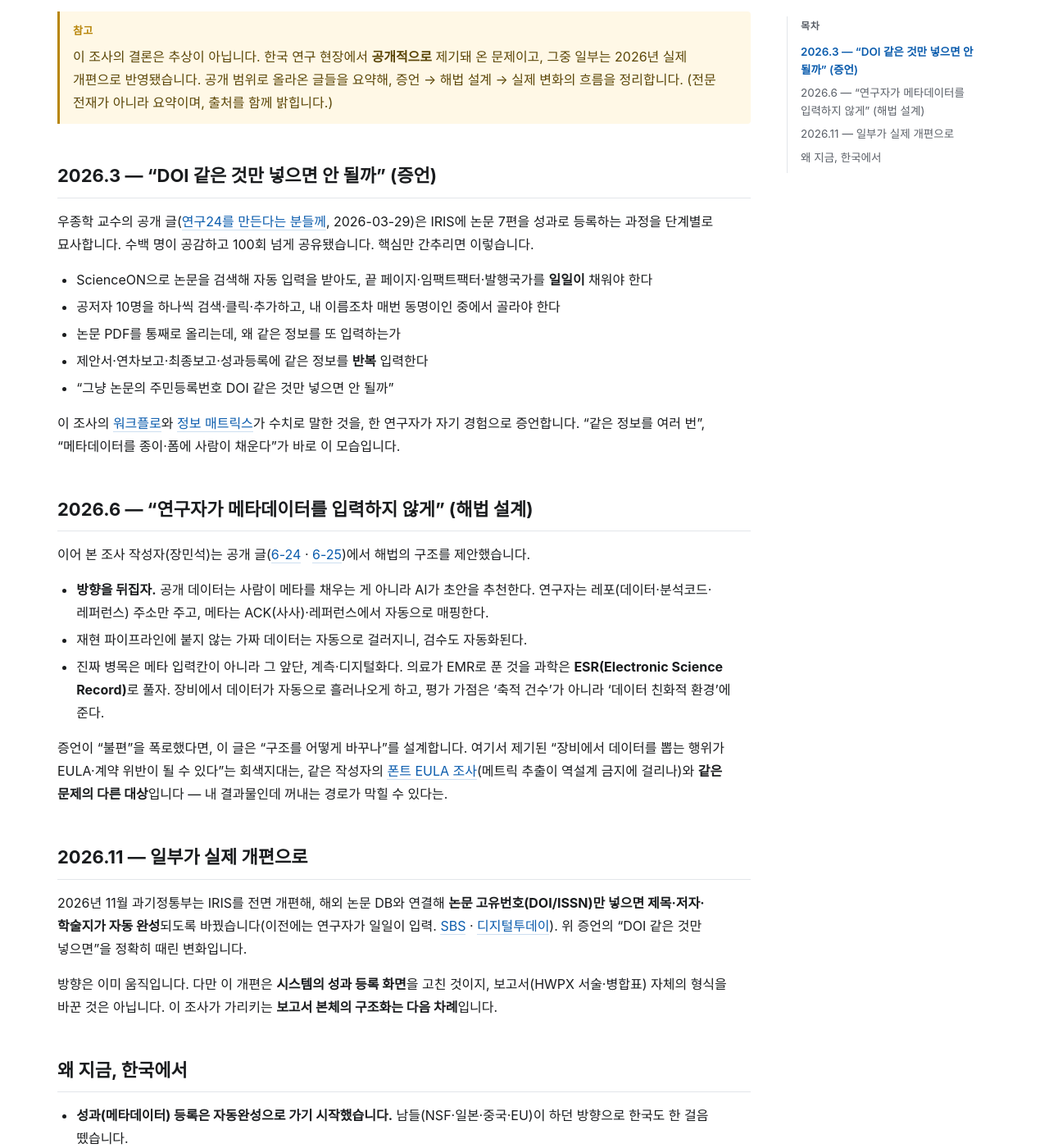
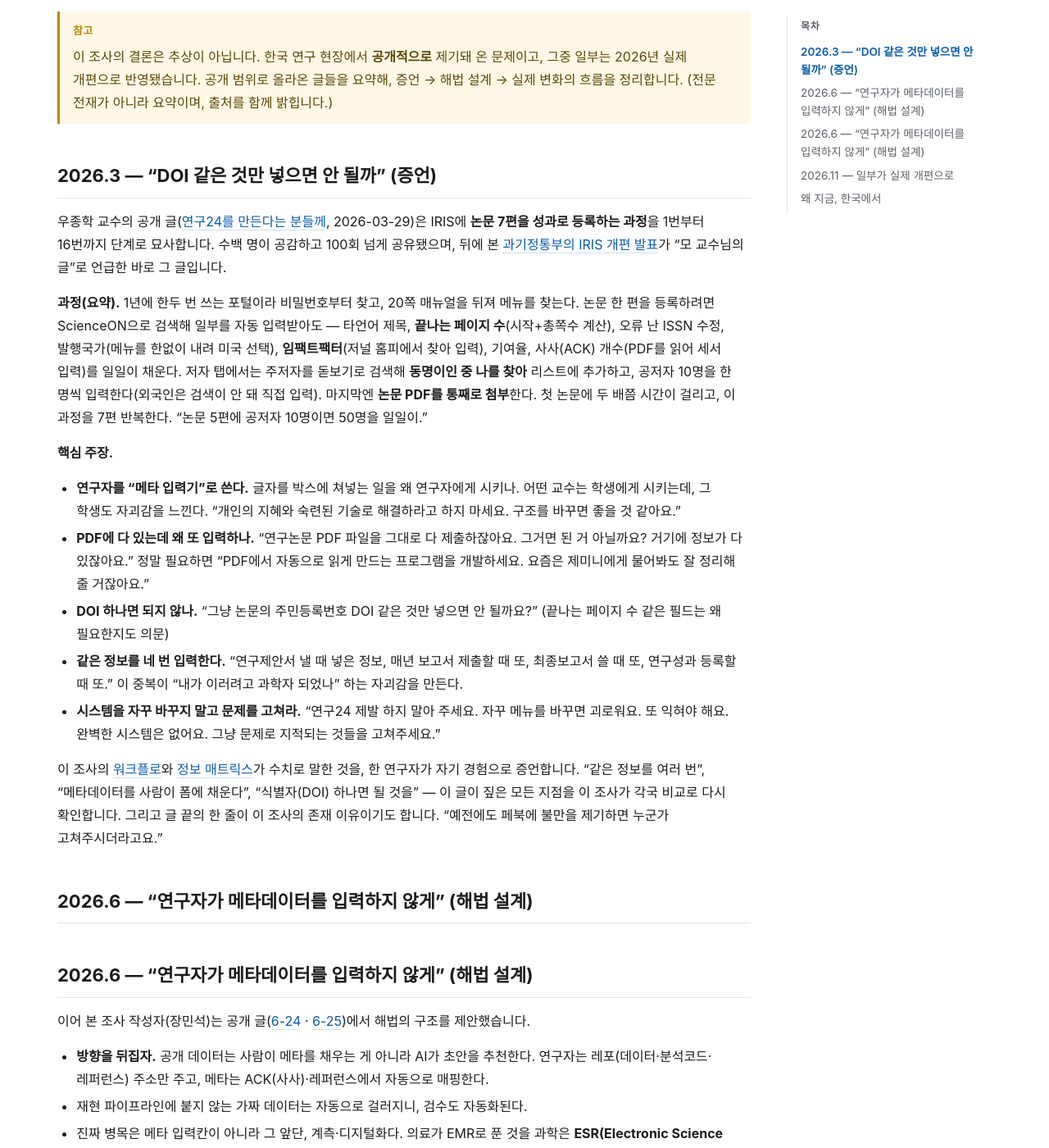
Before and after one commit to msjang/machine-ready-report-survey, a Jekyll site: the page built from findings-voices.md, in a window 1280 px wide and 1400 px high, scrolled down 248 px. Shown: the whole window at 82% size. Built offline with Jekyll 4.4.1, drawn with Linux system fonts in a browser that asks for light colours; our own code applies the rules of GitHub Pages for plain Markdown files.

Commit message:
docs: 현장의 목소리 — 우종학 교수 글 요약·핵심주장 확장
- 공개 글(open) 요약 범위에서 과정(요약)과 핵심 주장 5가지로 확충
  (메타 입력기, PDF에 다 있음, DOI 하나면, 같은 정보 4번, 시스템 말고 문제를)
- 짧은 직접 인용은 출처 명시, 전문 전재 아님. 조사 결론과 매핑

Co-Authored-By: Claude Opus 4.8 <noreply@anthropic.com>

```diff
--- a/findings-voices.md
+++ b/findings-voices.md
@@ -8,15 +8,21 @@
 
 ## 2026.3 — "DOI 같은 것만 넣으면 안 될까" (증언)
 
-우종학 교수의 공개 글([연구24를 만든다는 분들께](https://www.facebook.com/jonghak.woo.9/posts/pfbid0E5gmzNVstTyajFSBLpbmbMxiVprENgs91e72V9N1RheVuZvjnsxYwGFEmkPcUh1Gl), 2026-03-29)은 IRIS에 논문 7편을 성과로 등록하는 과정을 단계별로 묘사합니다. 수백 명이 공감하고 100회 넘게 공유됐습니다. 핵심만 간추리면 이렇습니다.
+우종학 교수의 공개 글([연구24를 만든다는 분들께](https://www.facebook.com/jonghak.woo.9/posts/pfbid0E5gmzNVstTyajFSBLpbmbMxiVprENgs91e72V9N1RheVuZvjnsxYwGFEmkPcUh1Gl), 2026-03-29)은 IRIS에 **논문 7편을 성과로 등록하는 과정**을 1번부터 16번까지 단계로 묘사합니다. 수백 명이 공감하고 100회 넘게 공유됐으며, 뒤에 본 [과기정통부의 IRIS 개편 발표](findings-guides.md)가 "모 교수님의 글"로 언급한 바로 그 글입니다.
 
-- ScienceON으로 논문을 검색해 자동 입력을 받아도, 끝 페이지·임팩트팩터·발행국가를 **일일이** 채워야 한다
-- 공저자 10명을 하나씩 검색·클릭·추가하고, 내 이름조차 매번 동명이인 중에서 골라야 한다
-- 논문 PDF를 통째로 올리는데, 왜 같은 정보를 또 입력하는가
-- 제안서·연차보고·최종보고·성과등록에 같은 정보를 **반복** 입력한다
-- "그냥 논문의 주민등록번호 DOI 같은 것만 넣으면 안 될까"
+**과정(요약).** 1년에 한두 번 쓰는 포털이라 비밀번호부터 찾고, 20쪽 매뉴얼을 뒤져 메뉴를 찾는다. 논문 한 편을 등록하려면 ScienceON으로 검색해 일부를 자동 입력받아도 — 타언어 제목, **끝나는 페이지 수**(시작+총쪽수 계산), 오류 난 ISSN 수정, 발행국가(메뉴를 한없이 내려 미국 선택), **임팩트팩터**(저널 홈피에서 찾아 입력), 기여율, 사사(ACK) 개수(PDF를 읽어 세서 입력)를 일일이 채운다. 저자 탭에서는 주저자를 돋보기로 검색해 **동명이인 중 나를 찾아** 리스트에 추가하고, 공저자 10명을 한 명씩 입력한다(외국인은 검색이 안 돼 직접 입력). 마지막엔 **논문 PDF를 통째로 첨부**한다. 첫 논문에 두 배쯤 시간이 걸리고, 이 과정을 7편 반복한다. "논문 5편에 공저자 10명이면 50명을 일일이."
 
-이 조사의 [워크플로](report.md)와 [정보 매트릭스](report.md)가 수치로 말한 것을, 한 연구자가 자기 경험으로 증언합니다. "같은 정보를 여러 번", "메타데이터를 종이·폼에 사람이 채운다"가 바로 이 모습입니다.
+**핵심 주장.**
+
+- **연구자를 "메타 입력기"로 쓴다.** 글자를 박스에 쳐넣는 일을 왜 연구자에게 시키나. 어떤 교수는 학생에게 시키는데, 그 학생도 자괴감을 느낀다. "개인의 지혜와 숙련된 기술로 해결하라고 하지 마세요. 구조를 바꾸면 좋을 것 같아요."
+- **PDF에 다 있는데 왜 또 입력하나.** "연구논문 PDF 파일을 그대로 다 제출하잖아요. 그거면 된 거 아닐까요? 거기에 정보가 다 있잖아요." 정말 필요하면 "PDF에서 자동으로 읽게 만드는 프로그램을 개발하세요. 요즘은 제미니에게 물어봐도 잘 정리해 줄 거잖아요."
+- **DOI 하나면 되지 않나.** "그냥 논문의 주민등록번호 DOI 같은 것만 넣으면 안 될까요?" (끝나는 페이지 수 같은 필드는 왜 필요한지도 의문)
+- **같은 정보를 네 번 입력한다.** "연구제안서 낼 때 넣은 정보, 매년 보고서 제출할 때 또, 최종보고서 쓸 때 또, 연구성과 등록할 때 또." 이 중복이 "내가 이러려고 과학자 되었나" 하는 자괴감을 만든다.
+- **시스템을 자꾸 바꾸지 말고 문제를 고쳐라.** "연구24 제발 하지 말아 주세요. 자꾸 메뉴를 바꾸면 괴로워요. 또 익혀야 해요. 완벽한 시스템은 없어요. 그냥 문제로 지적되는 것들을 고쳐주세요."
+
+이 조사의 [워크플로](report.md)와 [정보 매트릭스](report.md)가 수치로 말한 것을, 한 연구자가 자기 경험으로 증언합니다. "같은 정보를 여러 번", "메타데이터를 사람이 폼에 채운다", "식별자(DOI) 하나면 될 것을" — 이 글이 짚은 모든 지점을 이 조사가 각국 비교로 다시 확인합니다. 그리고 글 끝의 한 줄이 이 조사의 존재 이유이기도 합니다. "예전에도 페북에 불만을 제기하면 누군가 고쳐주시더라고요."
+
+## 2026.6 — "연구자가 메타데이터를 입력하지 않게" (해법 설계)
 
 ## 2026.6 — "연구자가 메타데이터를 입력하지 않게" (해법 설계)
 
```
